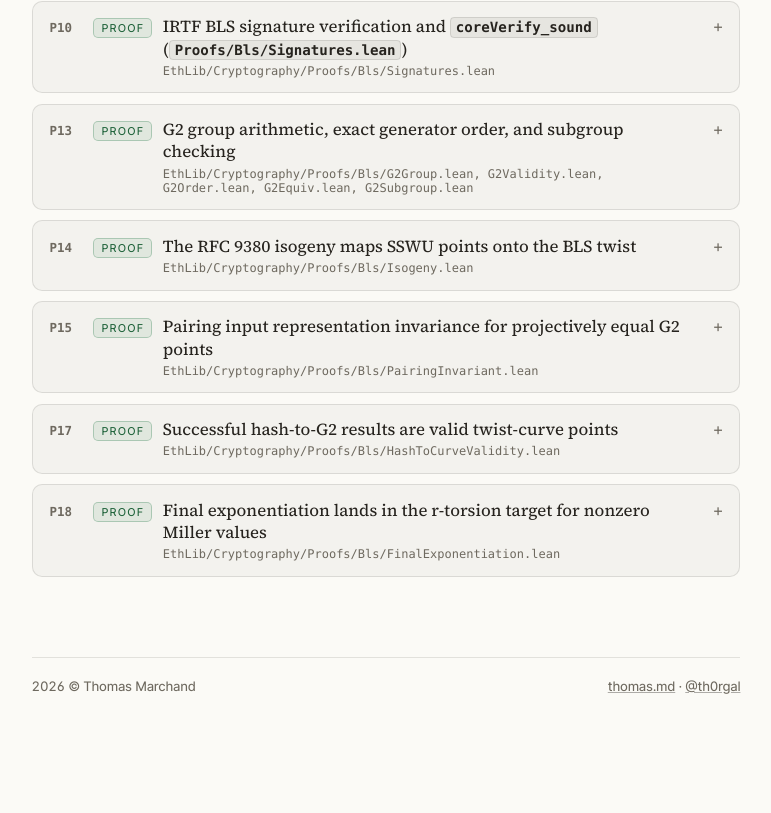
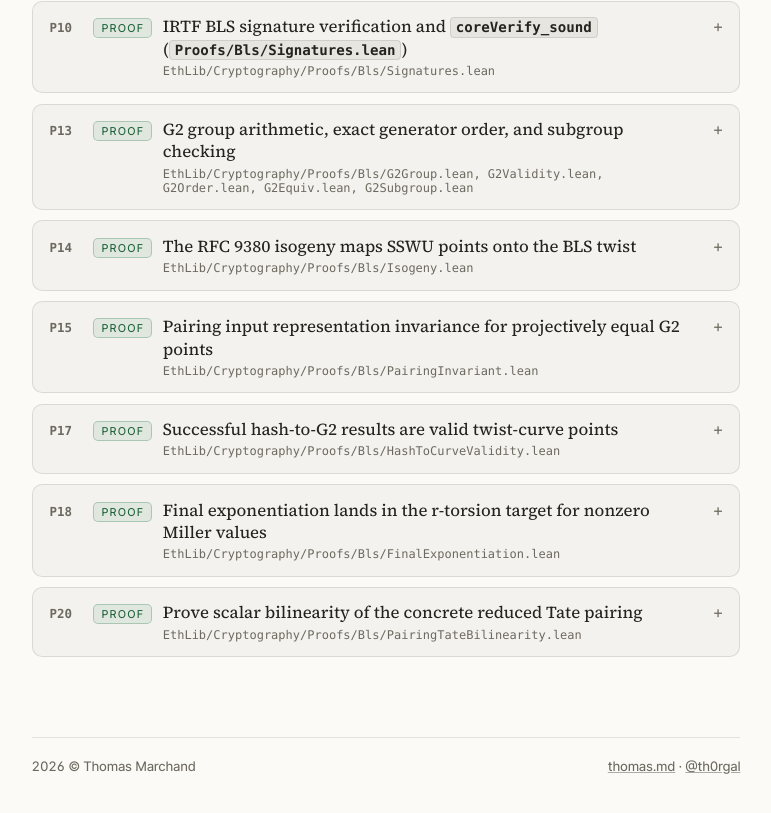
Before and after one commit to Th0rgal/share.thomas.md, a Next.js app: page /ethlib_bls_proofs in a window 1280 px wide. Shown: the part 891-1704 px from the top of the page, without its empty margins (254-1025 px from the left). Before the commit the page ends 1681 px from the top, so only its background shows below. Built offline with nearby package versions, Linux system fonts and the light colour scheme.

Commit message:
docs(bls): report checked Tate bilinearity scope

```diff
--- a/app/ethlib_audit_report/data.ts
+++ b/app/ethlib_audit_report/data.ts
@@ -588,6 +588,10 @@ KZG_XMSS_PROOFS.push(
   { id: 'P19', severity: 'Proof', component: 'EthLib/Cryptography/Proofs/Kzg/Interpolation.lean', title: 'Successful coefficient interpolation reproduces samples at distinct nodes', issue: 'The executable interpolation loop is proved correct at every supplied node when inputs have equal length, nodes are pairwise distinct, and the function returns `.ok`.', codeLang: 'lean', codeSnippet: `theorem interpolatePolynomialcoeff_eval_at_of_distinct ...`, options: ['The proof follows the actual monadic multiplication and accumulation loops.', 'Distinctness is required because the implementation does not reject duplicate nodes.', 'The success hypothesis remains explicit because size-limit failures are part of the executable specification.'], recommendation: 'Checked with standard Lean axioms only. Unconditional KZG opening and recovery correctness remain open.' }
 )
 
+BLS_PROOFS.push(
+  { id: 'P20', severity: 'Proof', component: 'EthLib/Cryptography/Proofs/Bls/PairingTateBilinearity.lean', title: 'Prove scalar bilinearity of the concrete reduced Tate pairing', issue: 'The actual r-step Miller/Tate implementation is proved additive in both source arguments, including projective representatives, infinity cases, and subgroup validity.', codeLang: 'lean', codeSnippet: `theorem reducedTatePairing_mulNat_both ...`, options: ['The proof follows the actual Miller and chord/vertical recurrences.', 'All support and nonzero hypotheses are discharged from concrete curve facts.', 'The theorem is for reduced Tate pairing and does not identify it with the signed optimal-Ate executable pairing.'], recommendation: 'Checked in the kernel with standard axioms only. The signed Ate comparison, pairing non-degeneracy, and ConcreteBlsLaws pairing equivalence remain open.' }
+)
+
 export const FINDINGS: Finding[] = [
   ...AUDIT_FINDINGS,
   ...COMPRESS_PROOFS,
```
